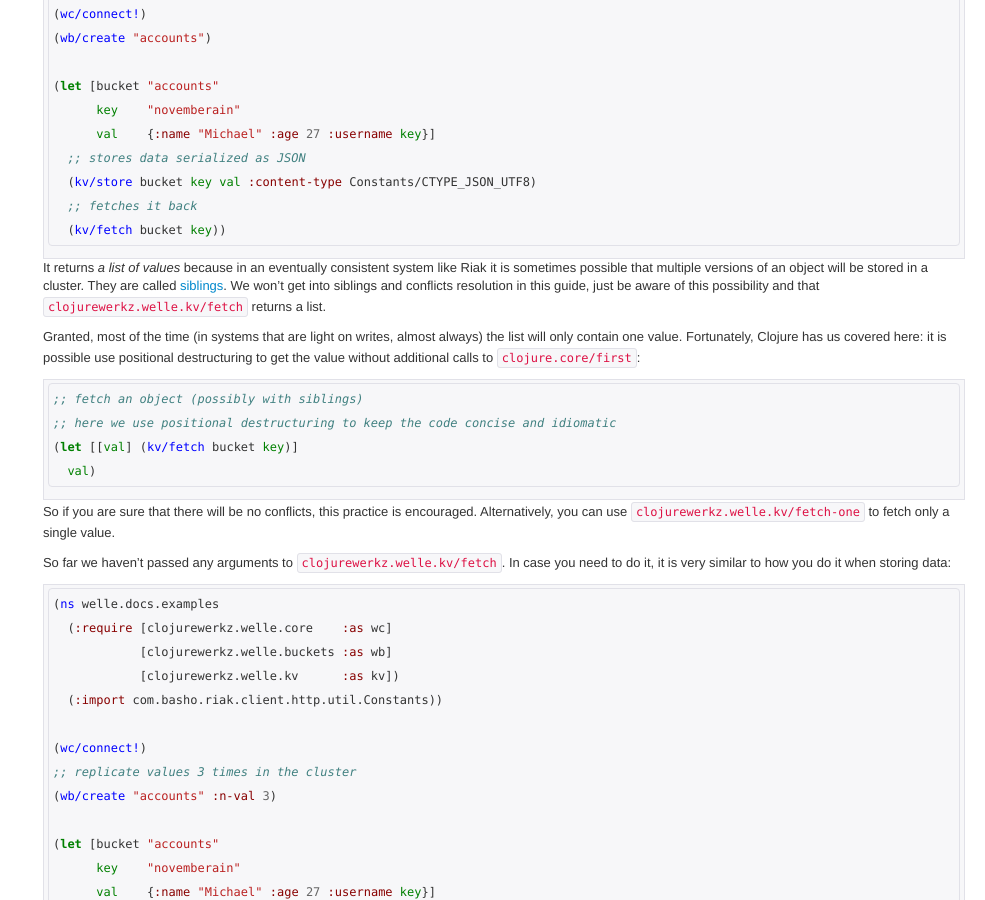
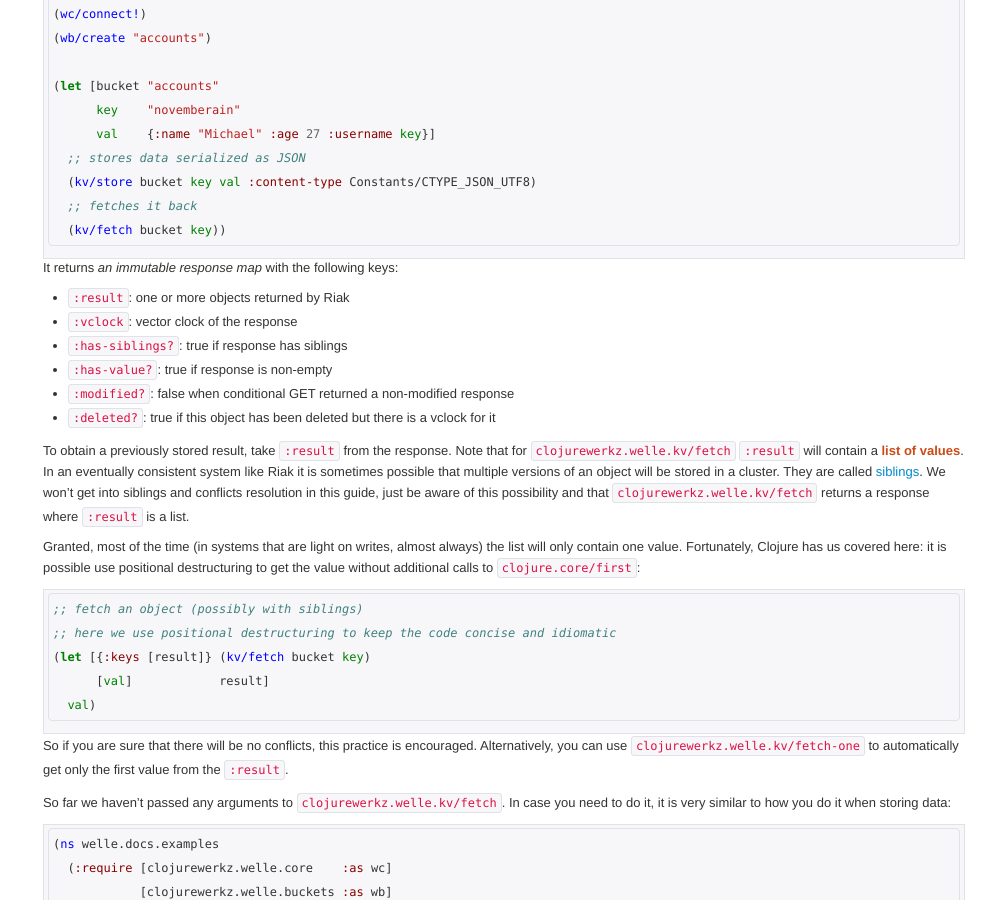
Before and after one commit to clojurewerkz/welle.docs, a Jekyll site: the page built from articles/getting_started.md, in a window 1280 px wide and 900 px high, scrolled down 4319 px. Shown: the whole window, without its empty margins (295-1280 px from the left). Built offline with Jekyll 4.4.1, drawn with Linux system fonts in a browser that asks for light colours; some web fonts are replaced; Markdown is read by kramdown in place of the engine named in the settings; comment, search, counter and statistics services are not loaded.

Commit message:
Updates for 2.0

````diff
--- a/articles/getting_started.md
+++ b/articles/getting_started.md
@@ -256,22 +256,42 @@ To fetch a stored value, use `clojurewerkz.welle.kv/fetch` function. In the simp
   (kv/fetch bucket key))
 ```
 
-It returns *a list of values* because in an eventually consistent system like Riak it is sometimes possible that multiple
-versions of an object will be stored in a cluster. They are called [siblings](http://wiki.basho.com/Vector-Clocks.html#Siblings). We won't
-get into siblings and conflicts resolution in this guide, just be aware of this possibility and that `clojurewerkz.welle.kv/fetch` returns
-a list.
+It returns *an immutable response map* with the following keys:
 
-Granted, most of the time (in systems that are light on writes, almost always) the list will only contain one value. Fortunately,
-Clojure has us covered here: it is possible use positional destructuring to get the value without additional calls to `clojure.core/first`:
+ * `:result`: one or more objects returned by Riak
+ * `:vclock`: vector clock of the response
+ * `:has-siblings?`: true if response has siblings
+ * `:has-value?`: true if response is non-empty
+ * `:modified?`: false when conditional GET returned a non-modified response
+ * `:deleted?`: true if this object has been deleted but there is a vclock for it
+
+To obtain a previously stored result, take `:result` from the
+response. Note that for `clojurewerkz.welle.kv/fetch` `:result` will
+contain a **list of values**.  In an eventually consistent system like
+Riak it is sometimes possible that multiple versions of an object will
+be stored in a cluster. They are called
+[siblings](http://wiki.basho.com/Vector-Clocks.html#Siblings). We
+won't get into siblings and conflicts resolution in this guide, just
+be aware of this possibility and that `clojurewerkz.welle.kv/fetch`
+returns a response where `:result` is a list.
+
+Granted, most of the time (in systems that are light on writes, almost
+always) the list will only contain one value. Fortunately, Clojure has
+us covered here: it is possible use positional destructuring to get
+the value without additional calls to `clojure.core/first`:
 
 ``` clojure
 ;; fetch an object (possibly with siblings)
 ;; here we use positional destructuring to keep the code concise and idiomatic
-(let [[val] (kv/fetch bucket key)]
+(let [{:keys [result]} (kv/fetch bucket key)
+      [val]            result]
   val)
 ```
 
-So if you are sure that there will be no conflicts, this practice is encouraged. Alternatively, you can use `clojurewerkz.welle.kv/fetch-one` to fetch only a single value.
+So if you are sure that there will be no conflicts, this practice is
+encouraged. Alternatively, you can use
+`clojurewerkz.welle.kv/fetch-one` to automatically get only the first
+value from the `:result`.
 
 So far we haven't passed any arguments to `clojurewerkz.welle.kv/fetch`. In case you need to do it, it is very similar to how you do
 it when storing data:
@@ -296,8 +316,9 @@ it when storing data:
   (kv/fetch bucket key :r 2))
 ```
 
-For those familiar with the Riak Java client, quorum values can be passed as `com.basho.riak.client.cap.Quora` and `com.basho.riak.client.cap.Quorum`
-instances, too:
+For those familiar with the Riak Java client, quorum values can be
+passed as `com.basho.riak.client.cap.Quora` and
+`com.basho.riak.client.cap.Quorum` instances, too:
 
 ``` clojure
 (ns welle.docs.examples
````
Also changed, not shown: articles/kv.md (+23 -13 lines).
